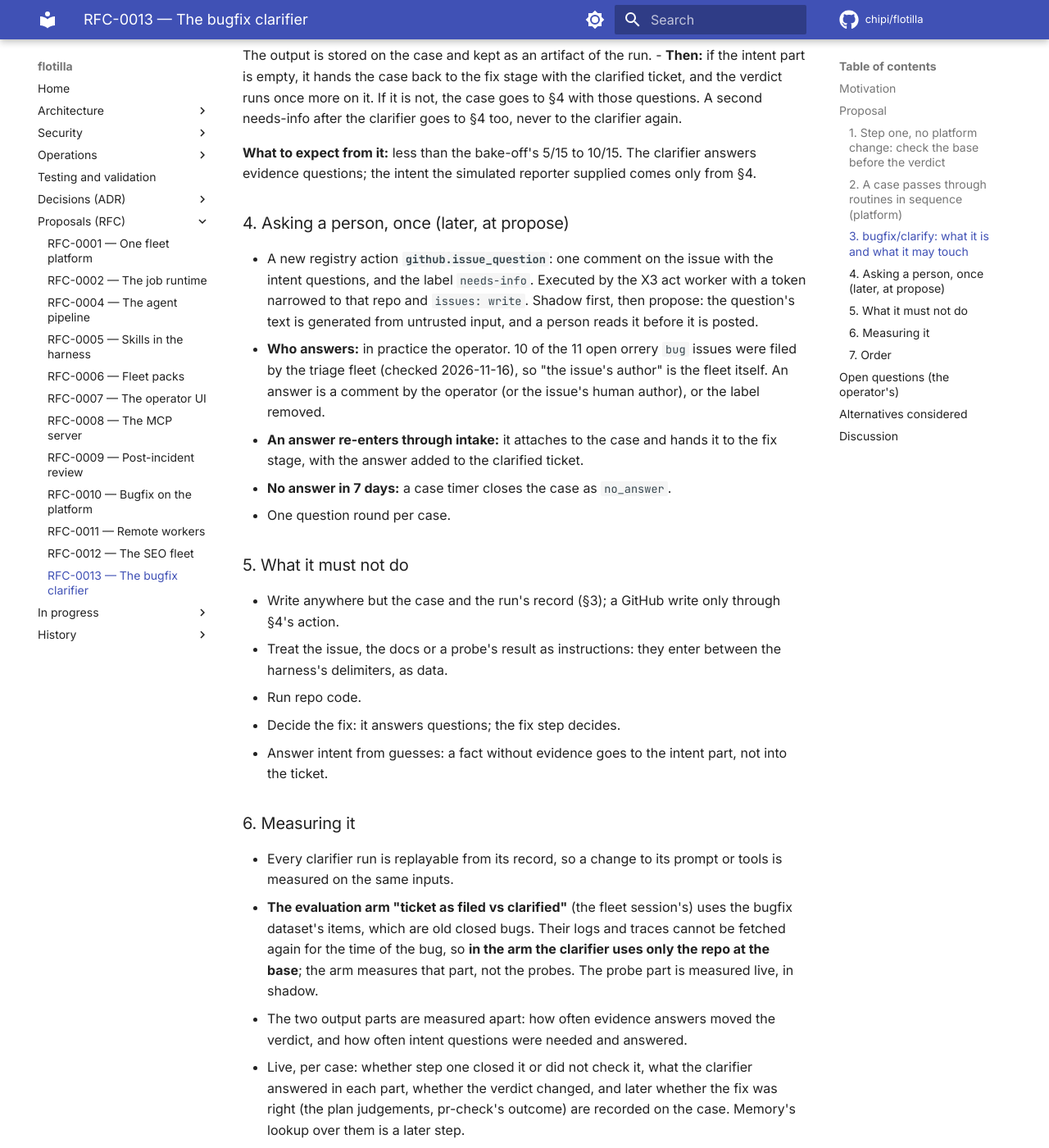
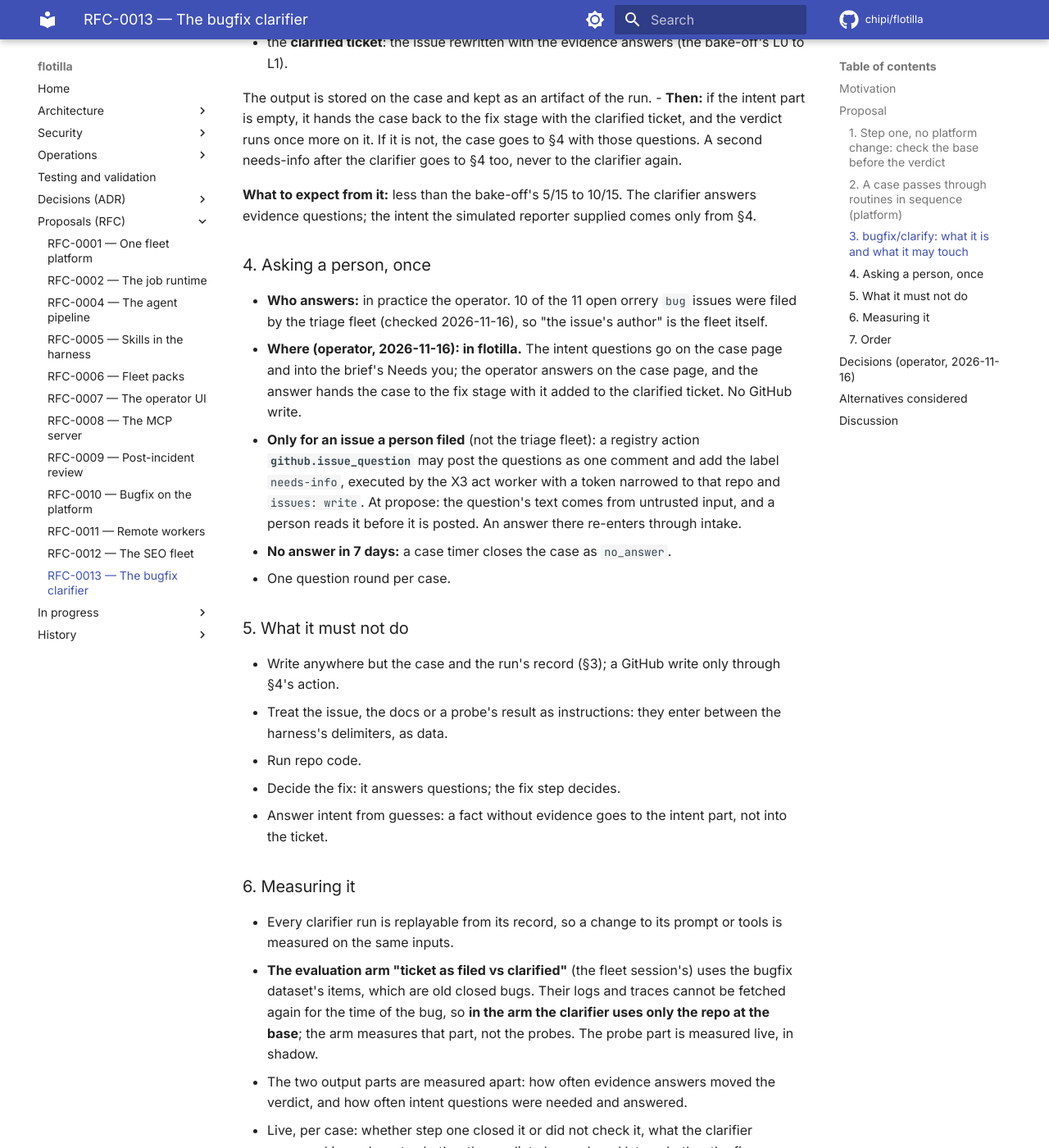
Before and after one commit to chipi/flotilla, an MkDocs documentation site: the page built from docs/rfc/RFC-0013-bugfix-clarifier.md, in a window 1280 px wide and 1400 px high, scrolled down 3426 px. Shown: the whole window at 82% size. Built offline with MkDocs 1.6.1 and Material for MkDocs 9.7.7, drawn with Linux system fonts in a browser that asks for light colours; comment, search, counter and statistics services are not loaded; some of the changed text lies outside the part shown.

Commit message:
RFC-0013 accepted: the operator's answers to its five questions
Stages on a case; not_reproducible its own resolution, kept internal; the
question round in flotilla (the case page and the brief), a GitHub comment
only for a person-filed issue, at propose; 7 days then no_answer; $1 and 90
minutes per case to start.

Co-Authored-By: Claude Opus 5.5 <noreply@anthropic.com>
Claude-Session: https://claude.ai/code/session_01DJqN6sxKNTCgKDsvQvKKZd

```diff
--- a/docs/rfc/RFC-0013-bugfix-clarifier.md
+++ b/docs/rfc/RFC-0013-bugfix-clarifier.md
@@ -1,8 +1,8 @@
 # RFC-0013 — The clarifier: answering "needs info" before the fix, and asking once
 
-**Status:** Draft (2026-11-16), reviewed by the fleet session the same day (seven points, folded in
-below), for the operator's decision. Asked for by the operator through the fleet session; phase B of
-bugfix ([the brief](../wip/bugfix-phase-b-brief.md)).
+**Status:** Accepted (operator, 2026-11-16: the five open questions as recommended, below), after the
+fleet session's review the same day (seven points, folded in). Asked for by the operator through the
+fleet session; phase B of bugfix ([the brief](../wip/bugfix-phase-b-brief.md)).
 **Builds on:** [RFC-0010](RFC-0010-bugfix-on-the-platform.md) (the chain, §9's checks),
 [RFC-0002](RFC-0002-job-runtime.md) §6–7 (memory, external knowledge), the runtime harness
 (`runtime/harness.py`), triage's probes (`signal-fleet/mvp/probes.py`),
@@ -90,6 +90,8 @@ cannot open a case. The clarifier needs the same case to go fix → clarify →
   its kick-backs) shares **one** budget and **one** time limit per case, not each step's own cap.
   The steps' caps already add up past `bugfix/fix`'s 3 hours (the assessment, §2 item 8). The case
   records what it has spent; a step that would pass the case's limit escalates instead of starting.
+  **To start: $1 and 90 minutes per case** (operator, 2026-11-16; about 10 times a typical path
+  today, at about 6 minutes and under $0.10 a run), revisited after a week of numbers.
 
 The same mechanism serves other fleets later (a diagnose stage before an act stage).
 
@@ -128,17 +130,18 @@ The same mechanism serves other fleets later (a diagnose stage before an act sta
 **What to expect from it:** less than the bake-off's 5/15 to 10/15. The clarifier answers evidence
 questions; the intent the simulated reporter supplied comes only from §4.
 
-### 4. Asking a person, once (later, at propose)
+### 4. Asking a person, once
 
-- A new registry action **`github.issue_question`**: one comment on the issue with the intent
-  questions, and the label `needs-info`. Executed by the X3 act worker with a token narrowed to that
-  repo and `issues: write`. Shadow first, then propose: the question's text is generated from
-  untrusted input, and a person reads it before it is posted.
 - **Who answers:** in practice the operator. 10 of the 11 open orrery `bug` issues were filed by the
-  triage fleet (checked 2026-11-16), so "the issue's author" is the fleet itself. An answer is a
-  comment by the operator (or the issue's human author), or the label removed.
-- **An answer re-enters through intake:** it attaches to the case and hands it to the fix stage, with
-  the answer added to the clarified ticket.
+  triage fleet (checked 2026-11-16), so "the issue's author" is the fleet itself.
+- **Where (operator, 2026-11-16): in flotilla.** The intent questions go on the case page and into the
+  brief's Needs you; the operator answers on the case page, and the answer hands the case to the fix
+  stage with it added to the clarified ticket. No GitHub write.
+- **Only for an issue a person filed** (not the triage fleet): a registry action
+  **`github.issue_question`** may post the questions as one comment and add the label `needs-info`,
+  executed by the X3 act worker with a token narrowed to that repo and `issues: write`. At propose:
+  the question's text comes from untrusted input, and a person reads it before it is posted. An answer
+  there re-enters through intake.
 - **No answer in 7 days:** a case timer closes the case as `no_answer`.
 - One question round per case.
 
@@ -171,16 +174,20 @@ questions; the intent the simulated reporter supplied comes only from §4.
    change.
 2. Stages and the case budget (§2), with the schema step and tests.
 3. `bugfix/clarify` (§3) in shadow: it answers and rewrites; nothing leaves flotilla.
-4. `github.issue_question` (§4), shadow then propose, on the operator's go.
+4. The question round in flotilla (§4); `github.issue_question` for person-filed issues, at
+   propose, on the operator's go.
 
-## Open questions (the operator's)
+## Decisions (operator, 2026-11-16)
 
-1. Stages on the case (§2), or a different hand-over (below)?
-2. `not_reproducible` as its own resolution, or "resolved itself" with a reason?
-3. Should a closed `not_reproducible` case comment on the issue (§4's action), or stay internal?
-4. The question round: the asked party is in practice the operator (§4); is a GitHub comment the
-   right channel for that, or the case page and the brief? And the 7 days.
-5. The case's one budget and time limit (§2): what values?
+1. **Stages on the case** (§2), not a second case kind: one case keeps a bug's whole history, and the
+   mechanism serves other fleets.
+2. **`not_reproducible` is its own resolution:** "resolved itself" means the problem went away; this
+   means it never existed on main, and counting it apart measures the dev-branch filter (T0.1).
+3. **A `not_reproducible` close stays internal** (the case page and the brief); no comment on the
+   issue to start.
+4. **The question round happens in flotilla** (§4): the case page and the brief; a GitHub comment only
+   for an issue a person filed, at propose. 7 days, then `no_answer`.
+5. **The case's budget and time limit: $1 and 90 minutes** (§2), revisited after a week of numbers.
 
 ## Alternatives considered
 
@@ -207,3 +214,4 @@ questions; the intent the simulated reporter supplied comes only from §4.
   - the eval arm measures the repo part only (old items' probes cannot be re-run);
   - one budget and one time limit per case;
   - a private repo needs a read token on `bugfix-read`.
+- 2026-11-16 — accepted: the five open questions as recommended (Decisions).
```
Also changed, not shown: docs/rfc/README.md (+1 -1 lines).
